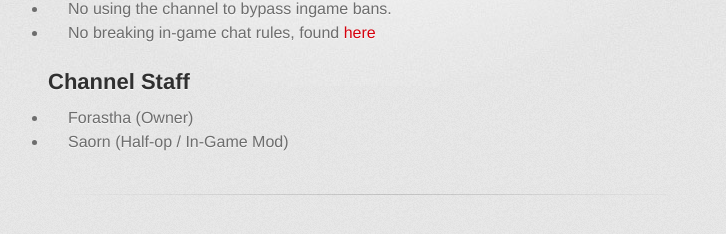
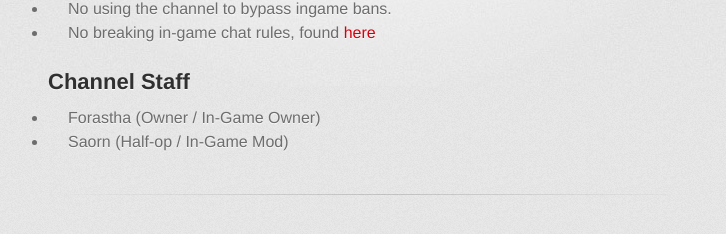
Before and after one commit to ChewChat/chew.chat, a Jekyll site: the page built from channels/cloudcity.md, in a window 1280 px wide. Shown: the part 487-721 px from the top of the page, without its empty margins (282-1008 px from the left). Built offline with Jekyll 4.4.1, drawn with Linux system fonts in a browser that asks for light colours; some web fonts are replaced; our own code applies the rules of GitHub Pages for plain Markdown files.

Commit message:
Added in-game role to Forastha

```diff
--- a/channels/cloudcity.md
+++ b/channels/cloudcity.md
@@ -18,5 +18,5 @@ The official channel of the [CloudCity Minecraft Server](http://cloudcitymc.us)
 
 ## Channel Staff
 
-- Forastha (Owner)
+- Forastha (Owner / In-Game Owner)
 - Saorn (Half-op / In-Game Mod)
```
